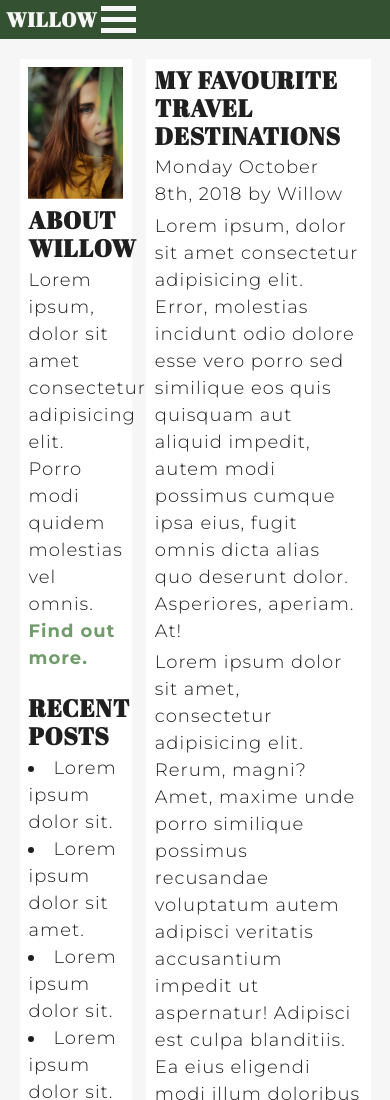
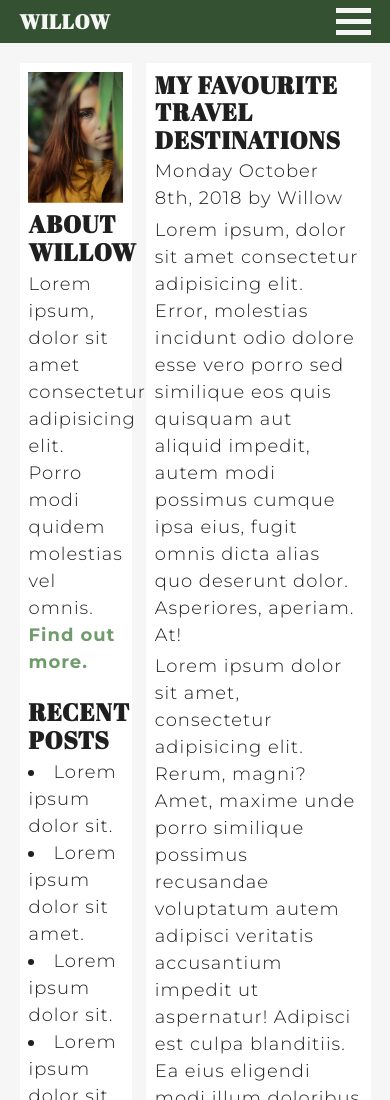
Before and after one commit to mtthdz/willow, a plain HTML site: page blog.html in a window 390 px wide. Shown: the top 1100 px of the page. Drawn offline with Linux system fonts and the light colour scheme.

Commit message:
adjusted nav styling to be responsive; created responsive design stylesheet for blog.html

```diff
--- a/blog.html
+++ b/blog.html
@@ -11,8 +11,7 @@
 </head>
 <body class="blog-color">
     <header>
-        <section class="main-nav">
-            <nav>
+        <nav class="main-nav">
             <ul class="wrapper nav-list">
                 <li class="nav-item"><a class="nav-link" href="./index.html">home</a></li>
                 <li class="nav-item"><a class="nav-link" href="./index.html">about</a></li>
@@ -28,13 +27,12 @@
                 </li>
             </ul>
         </nav>
-        </section>
 
-        <section class="banner">
+        <div class="banner">
             <div class="wrapper">
                 <h2 class="page-title">blog & news</h2>
             </div>
-        </section>
+        </div>
     </header>
 
     <main class="wrapper parent">
--- a/styles/scss/style.scss
+++ b/styles/scss/style.scss
@@ -1,3 +1,5 @@
+
+
 @import "setup";
 @import "variables";
 @import "general";
@@ -5,6 +7,7 @@
 @import "index";
 @import "contact";
 @import "blog";
-@import "responsive-design";
 
-// css
+// responsive design
+@import "rd-index";
+@import "rd-blog";
```
Also changed, not shown: contact.html (+2 -4 lines), index.html (+0 -4 lines), styles/scss/_rd-index.scss (renamed from styles/scss/_responsive-design.scss, +24 -4 lines), styles/scss/_rd-blog.scss (added). Lines whose indentation alone changed are shown as unchanged.
